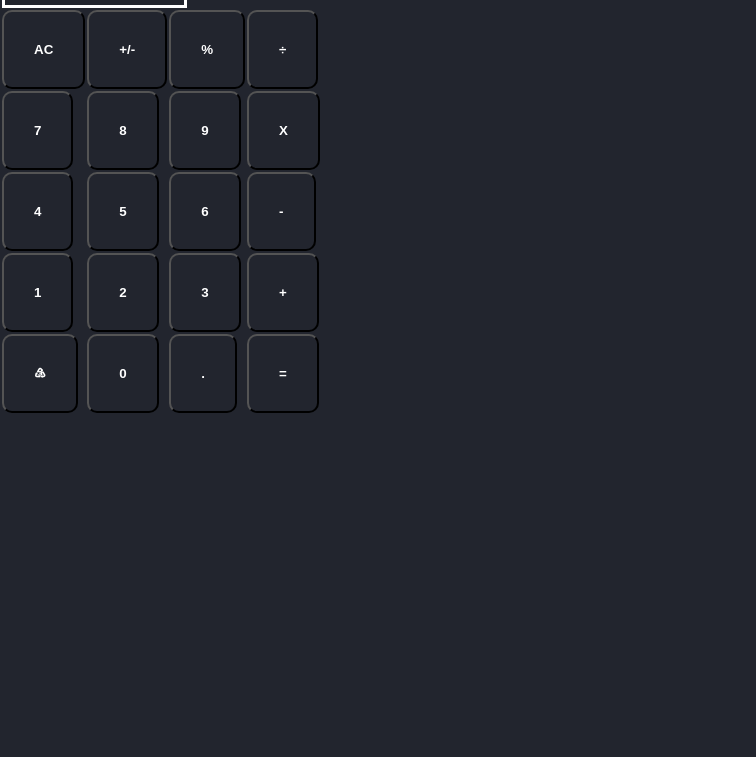
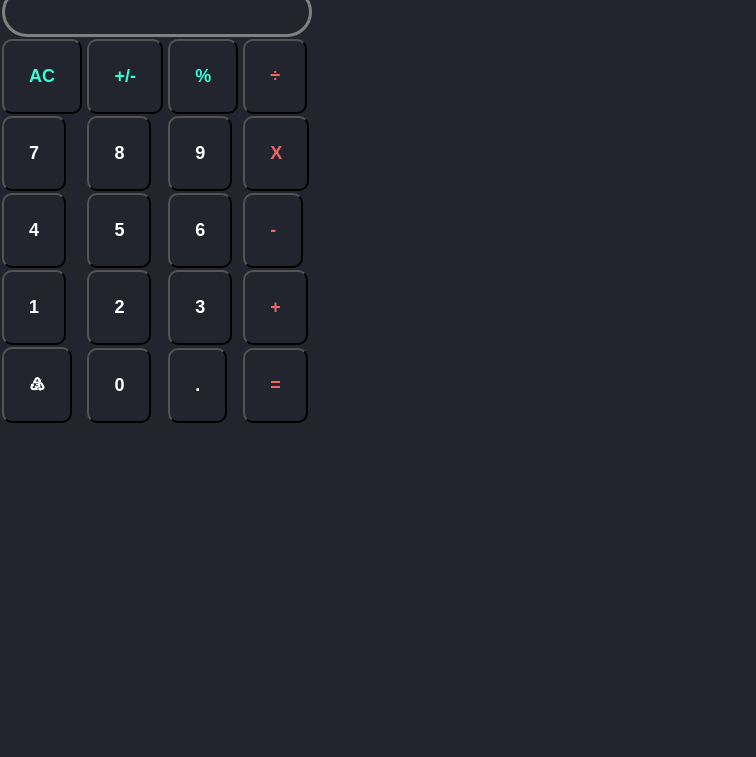
Before and after one commit to Tufiale/calculator-project, a website built with Vite: page index.html in a window 1280 px wide. Shown: the part 43-800 px from the top of the page, without its empty margins (0-756 px from the left). Built offline with nearby package versions, Linux system fonts and the light colour scheme; a web font is replaced by a local one.

Commit message:
Colors classes added to buttons

```diff
--- a/index.html
+++ b/index.html
@@ -5,7 +5,7 @@
   <meta charset="UTF-8" />
   <link rel="icon" type="image/svg+xml" href="/vite.svg" />
   <meta name="viewport" content="width=device-width, initial-scale=1.0" />
-  <title>Calculaor</title>
+  <title>Calculator</title>
 </head>
 
 <body>
--- a/src/style.scss
+++ b/src/style.scss
@@ -6,7 +6,6 @@
   font-family: "Inter", sans-serif;
   font-family: "REM", sans-serif;
   font-weight: 800;
-
   box-sizing: border-box;
   padding: 0;
   margin: 0;
@@ -18,16 +17,49 @@
 }
 
 .calculator {
-  &__display {
-    width: 100%;
-  }
+  &__button {
+    padding: 25px;
+    border-radius: 10px;
+    font-size: large;
 
-  &__button {
-    padding: 30px;
-    border-radius: 10px;
+    &--ac {
+      color: #35fdd6;
+    }
+
+    &--u {
+      color: #35fdd6;
+    }
+
+    &--percentage {
+      color: #35fdd6;
+    }
+
+    &--divide {
+      color: #ec6666;
+    }
+
+    &--x {
+      color: #ec6666;
+    }
+
+    &--minus {
+      color: #ec6666;
+    }
+
+    &--plus {
+      color: #ec6666;
+    }
+
+    &--equal {
+      color: #ec6666;
+    }
   }
 }
 
 #display {
-  border: 3px solid white;
+  border: 3px solid grey;
+  box-shadow: 100px;
+  border-radius: 50px;
+  width: 310px;
+  height: 50px;
 }
```
